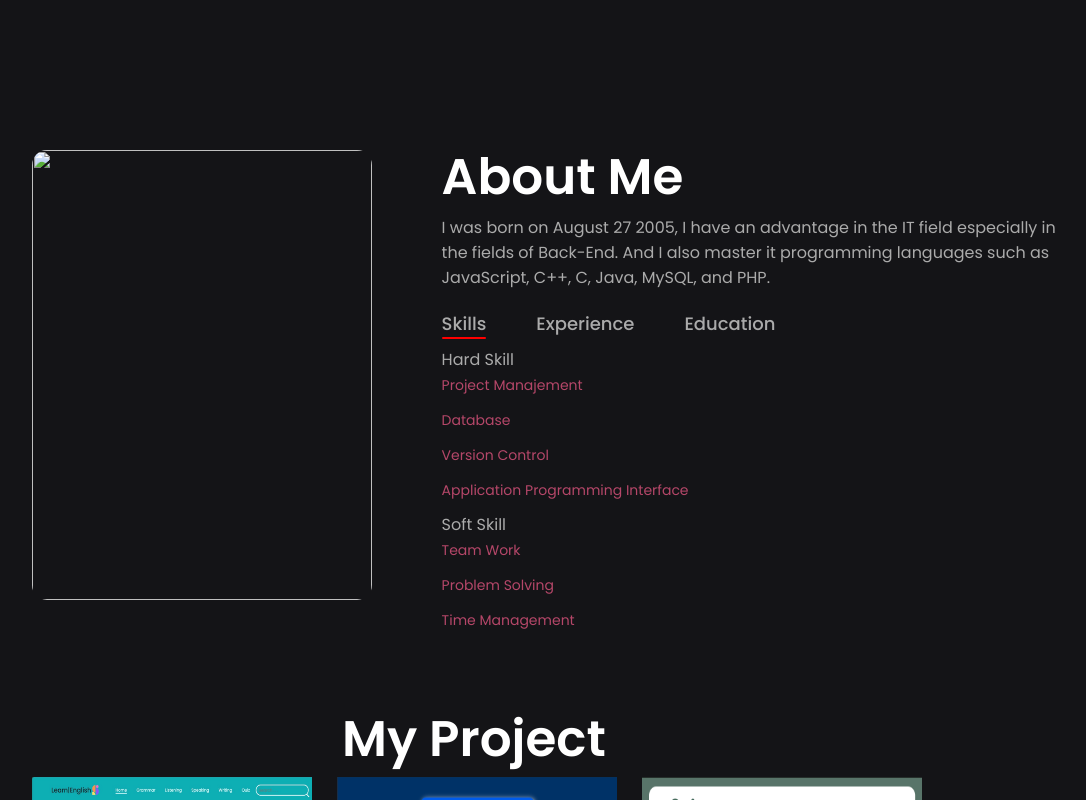
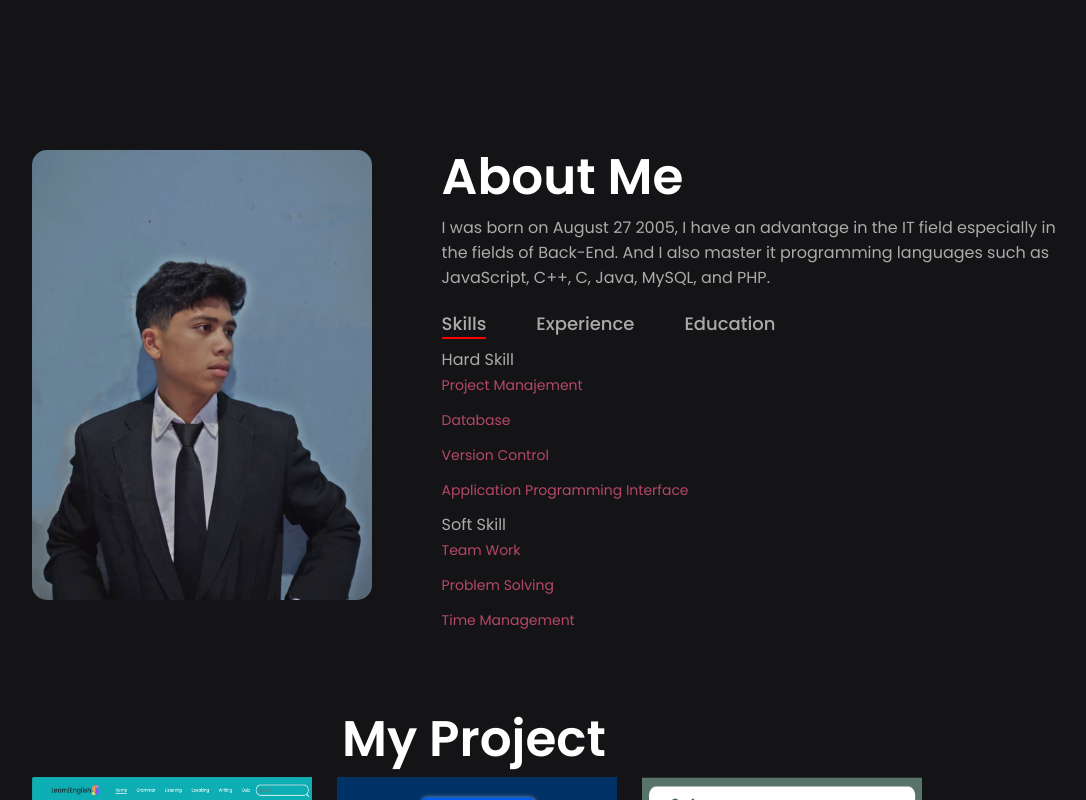
Before and after one commit to samuelnaibaho2005/finalproject-codify, a plain HTML site: page index.html in a window 1280 px wide. Shown: the part 729-1529 px from the top of the page, without its empty margins (96-1182 px from the left). Drawn offline with nearby package versions, Linux system fonts and the light colour scheme.

Commit message:
Revisi Image1

```diff
--- a/index.html
+++ b/index.html
@@ -52,7 +52,7 @@
         <div class="container1">
             <div class="row">
                 <div class="about-image">
-                    <img src="image/img about.jpg" width="340px" height="450px">
+                    <img src="image/img about.png" width="340px" height="450px">
                 </div>
                 <div class="about-me">
                     <h1>About Me</h1>
```
